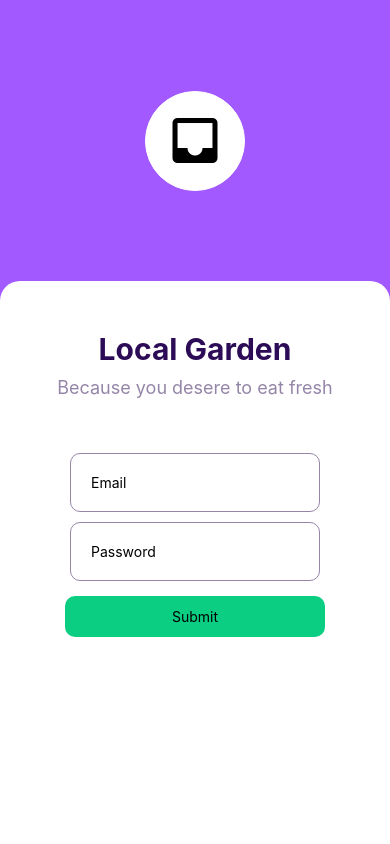
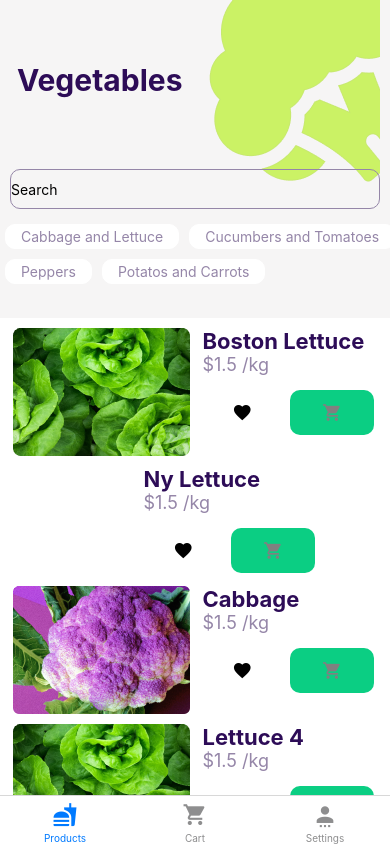
Before and after one commit to naneAbrahamyan/online-shop-RN, a React Native app: screen /Account in a window 390 px wide. Built offline with nearby package versions, Linux system fonts and the light colour scheme.

Commit message:
updated files

```diff
--- a/App.tsx
+++ b/App.tsx
@@ -20,7 +20,7 @@ import SettingsScreen from './app/screens/SettingsScreen';
 const Tab = createBottomTabNavigator();
 
 export default function App() {
-  const [logged, setLogged ] = useState(true);
+  const [logged, setLogged ] = useState(false);
   const handleLogin = useCallback((email:string, password: string) => {
     setLogged( (logged) => !logged);
   }, [])
--- a/tsconfig.json
+++ b/tsconfig.json
@@ -1,7 +1,10 @@
 {
   "extends": "expo/tsconfig.base",
   "compilerOptions": {
-    "strict": true
+    "strict": true,
+    "noImplicitReturns": true,
+    "noImplicitThis": true,
+    "noImplicitAny": false
   },
   "strictNullChecks": true
 }
```
Also changed, not shown: app/configs/colors.tsx (renamed from app/configs/colors.js), 1 other file (tests, documents, lock files or other folders).
